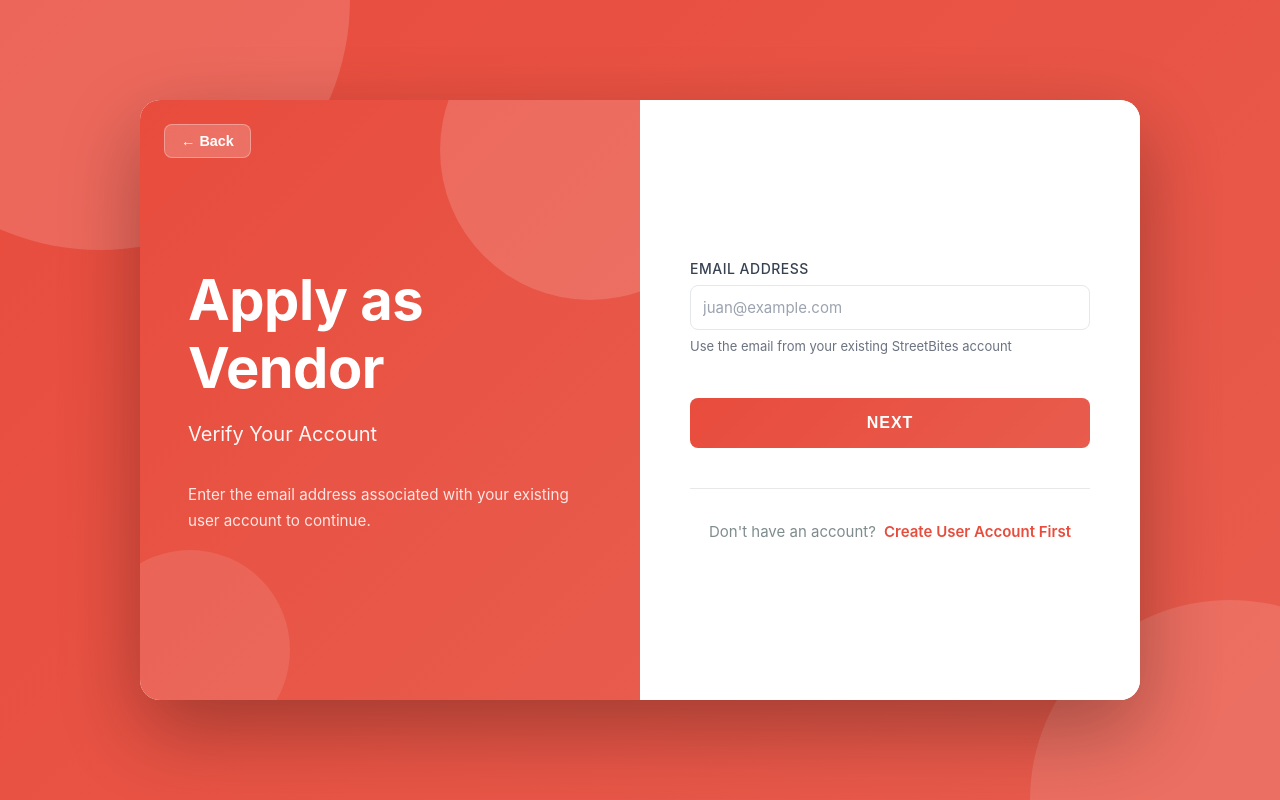
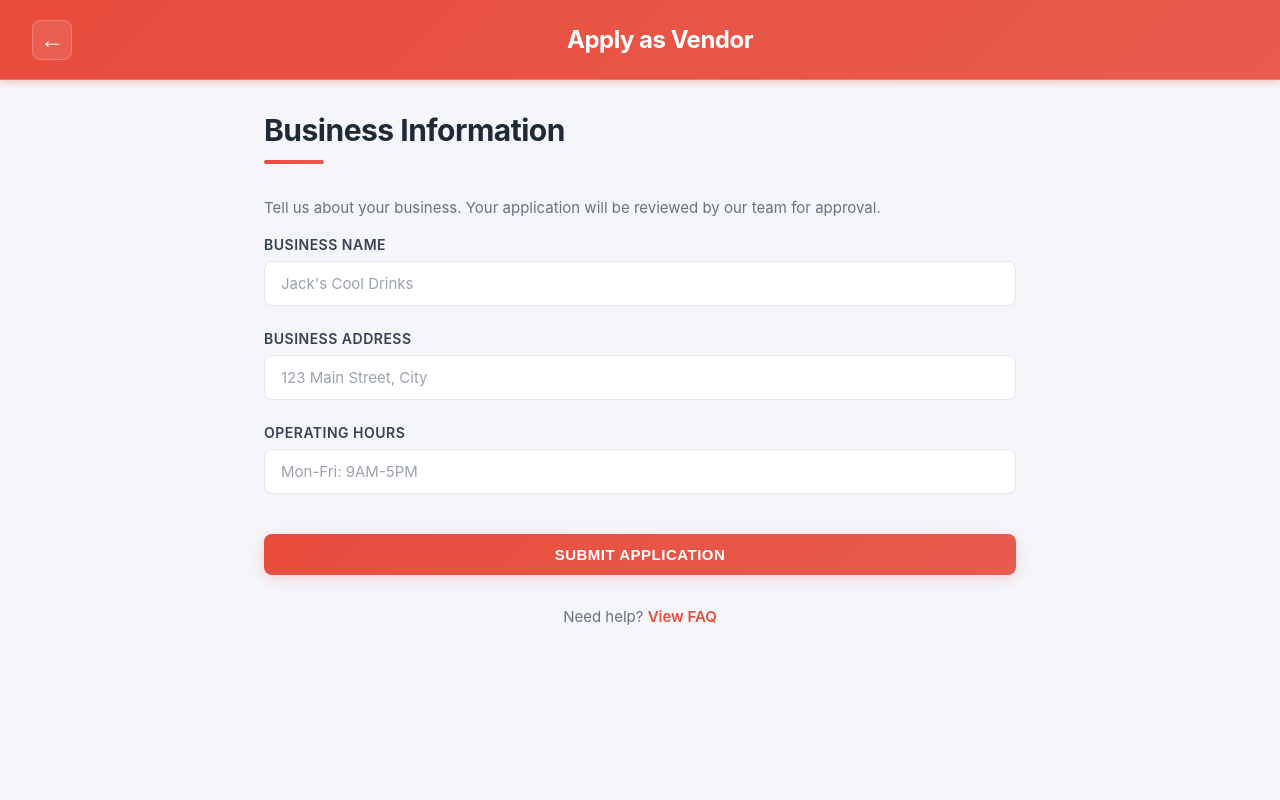
Before and after one commit to jikcbayabay/StreetBites, a React (Vite) app: page /vendor-signup in a window 1280 px wide. Built offline with nearby package versions, Linux system fonts and the light colour scheme; no server answers.

Commit message:
more changes ata

```diff
--- /dev/null
+++ b/src/pages/VendorSignup.css
@@ -0,0 +1,98 @@
+/* VendorSignup.css - Add this to your ProfilePage.css or create as separate file */
+
+/* ===== VENDOR SIGNUP PAGE ===== */
+.vendor-signup-page .header-title {
+  color: white;
+}
+
+.vendor-signup-page .content-section {
+  padding: 2rem 1.5rem;
+  flex-grow: 1;
+  max-width: 800px;
+  margin: 0 auto;
+  width: 100%;
+}
+
+.vendor-signup-page .section-title {
+  font-size: 1.875rem;
+  font-weight: 700;
+  color: #1f2937;
+  margin-bottom: 2rem;
+  position: relative;
+  padding-bottom: 1rem;
+  letter-spacing: -0.5px;
+}
+
+.vendor-signup-page .section-title::after {
+  content: '';
+  position: absolute;
+  bottom: 0;
+  left: 0;
+  width: 60px;
+  height: 4px;
+  background: linear-gradient(90deg, #E84C3D, #E85C4D);
+  border-radius: 2px;
+}
+
+.vendor-description {
+  color: #6b7280;
+  margin-bottom: 2rem;
+  font-size: 0.9375rem;
+  line-height: 1.6;
+}
+
+.vendor-loading {
+  text-align: center;
+  padding: 40px;
+  color: #6b7280;
+  font-size: 1rem;
+}
+
+.vendor-error {
+  color: #dc2626;
+  font-size: 0.875rem;
+  margin-top: 0.5rem;
+  display: block;
+  font-weight: 500;
+}
+
+.vendor-submit-error {
+  margin-bottom: 1.5rem;
+  padding: 1rem;
+  background-color: #fee2e2;
+  border-radius: 12px;
+  border: 1px solid #fca5a5;
+  color: #991b1b;
+  font-size: 0.9375rem;
+  text-align: center;
+  font-weight: 500;
+}
+
+.vendor-help-section {
+  margin-top: 2rem;
+  text-align: center;
+  font-size: 0.9375rem;
+  color: #6b7280;
+}
+
+.vendor-help-link {
+  color: #E84C3D;
+  text-decoration: none;
+  font-weight: 600;
+  transition: all 0.2s ease;
+}
+
+.vendor-help-link:hover {
+  text-decoration: underline;
+}
+
+/* Responsive */
+@media (max-width: 768px) {
+  .vendor-signup-page .section-title {
+    font-size: 1.5rem;
+  }
+
+  .vendor-signup-page .content-section {
+    padding: 1.5rem 1rem;
+  }
+}
--- a/src/pages/VendorSignup.jsx
+++ b/src/pages/VendorSignup.jsx
@@ -1,14 +1,15 @@
 // src/pages/VendorSignup.jsx
-import React, { useState } from 'react';
+import React, { useState, useEffect } from 'react';
 import { useNavigate } from 'react-router-dom';
+import { auth } from '../services/firebase';
 import vendorSignupService from '../services/vendorSignupService';
-import './LoginPage.css';
+import './VendorSignup.css';
 
 const VendorSignup = () => {
   const navigate = useNavigate();
-  const [step, setStep] = useState(1); // 1 or 2
+  const [currentUser, setCurrentUser] = useState(null);
+  const [isCheckingAuth, setIsCheckingAuth] = useState(true);
   const [formData, setFormData] = useState({
-    email: '',
     businessName: '',
     address: '',
     operatingHours: ''
@@ -16,58 +17,45 @@ const VendorSignup = () => {
   const [errors, setErrors] = useState({});
   const [isLoading, setIsLoading] = useState(false);
 
-  // Validate email
-  const validateEmail = (email) => /\S+@\S+\.\S+/.test(email);
+  // Check authentication on component mount
+  useEffect(() => {
+    const user = auth.currentUser;
+    console.log('Current authenticated user:', user);
 
-  // Normalize email
-  const normalizeEmail = (email) => email.trim().toLowerCase();
+    if (user) {
+      setCurrentUser({
+        uid: user.uid,
+        email: user.email,
+        displayName: user.displayName
+      });
+    } else {
+      console.error('No authenticated user found');
+      setErrors({ auth: 'You must be logged in to apply as a vendor' });
+    }
+
+    setIsCheckingAuth(false);
+  }, []);
 
   // Event handlers
   const handleChange = (e) => {
     const { name, value } = e.target;
-
-    if (name === 'email') {
-      const normalized = normalizeEmail(value);
-      setFormData((prev) => ({ ...prev, email: normalized }));
-
-      if (validateEmail(normalized)) {
-        setErrors((prev) => ({ ...prev, email: '' }));
-      }
-    } else {
     setFormData((prev) => ({ ...prev, [name]: value }));
-    }
-  };
-
-  const handleNextStep1 = (e) => {
-    e.preventDefault();
-
-    const newErrors = {};
-
-    if (!validateEmail(formData.email)) {
-      newErrors.email = 'Please enter a valid email address';
-    }
-
-    if (Object.keys(newErrors).length > 0) {
-      setErrors(newErrors);
-      return;
-    }
-
-    setErrors({});
-    setStep(2);
   };
 
   const handleBack = () => {
-    if (step === 2) {
-      setStep(1);
-    } else {
-      navigate('/login');
-    }
+    navigate('/profile');
   };
 
   const handleSubmit = async (e) => {
     e.preventDefault();
 
-    // Validate Step 2 fields
+    // Check if user is authenticated
+    if (!currentUser) {
+      setErrors({ auth: 'You must be logged in to apply as a vendor' });
+      return;
+    }
+
+    // Validate fields
     const newErrors = {};
 
     if (!formData.businessName.trim()) {
@@ -91,9 +79,10 @@ const VendorSignup = () => {
     setIsLoading(true);
 
     try {
-      // Call the vendor application service
+      // Call the vendor application service with UID
       const result = await vendorSignupService.applyAsVendor({
-        email: formData.email,
+        uid: currentUser.uid,
+        email: currentUser.email,
         businessName: formData.businessName,
         address: formData.address,
         operatingHours: formData.operatingHours
@@ -101,8 +90,11 @@ const VendorSignup = () => {
 
       console.log('Vendor application successful:', result);
 
-      // Redirect to vendor dashboard or success page
-      navigate('/vendor-dashboard');
+      // Show success message
+      alert('Application submitted successfully! You will be notified once approved.');
+
+      // Redirect back to profile
+      navigate('/profile');
 
     } catch (error) {
       console.error('Vendor application error:', error);
@@ -114,53 +106,41 @@ const VendorSignup = () => {
     }
   };
 
+  // Show loading while checking authentication
+  if (isCheckingAuth) {
     return (
-    <div className="login-page">
-      <div className="login-wrapper">
-        <div className="login-hero">
-          <button className="back-btn" onClick={handleBack} disabled={isLoading}>
-            ← Back
+      <div className="profile-page-background">
+        <div className="profile-container">
+          <div className="vendor-loading">
+            <p>Loading...</p>
+          </div>
+        </div>
+      </div>
+    );
+  }
+
+  return (
+    <div className="profile-page-background account-page vendor-signup-page">
+      <div className="profile-container">
+        <header className="profile-header">
+          <button
+            className="collapse-button"
+            onClick={handleBack}
+            disabled={isLoading}
+          >
+            ←
           </button>
-          <h1 className="logo-title">Apply as Vendor</h1>
-          <p className="logo-subtitle">
-            {step === 1 ? 'Verify Your Account' : 'Business Information'}
+          <h1 className="header-title">Apply as Vendor</h1>
+        </header>
+
+        <div className="content-section">
+          <h2 className="section-title">Business Information</h2>
+
+          <p className="vendor-description">
+            Tell us about your business. Your application will be reviewed by our team for approval.
           </p>
-          <p className="hero-description">
-            {step === 1
-              ? 'Enter the email address associated with your existing user account to continue.'
-              : 'Tell us about your business. Your application will be reviewed by our team for approval.'}
-          </p>
-        </div>
 
-        <main className="login-content">
-          {/* Step 1: Email Verification */}
-          {step === 1 && (
-            <form className="email-form" onSubmit={handleNextStep1} noValidate>
-              <div className="form-group">
-                <label htmlFor="email" className="form-label">Email Address</label>
-                <input
-                  type="email"
-                  id="email"
-                  name="email"
-                  className="form-input"
-                  placeholder="juan@example.com"
-                  value={formData.email}
-                  onChange={handleChange}
-                  required
-                />
-                {errors.email && <span className="error-message">{errors.email}</span>}
-                <small style={{ display: 'block', marginTop: '8px', color: '#6b7280', fontSize: '13px' }}>
-                  Use the email from your existing StreetBites account
-                </small>
-              </div>
-
-              <button type="submit" className="submit-btn">Next</button>
-            </form>
-          )}
-
-          {/* Step 2: Business Information */}
-          {step === 2 && (
-            <form className="email-form" onSubmit={handleSubmit} noValidate>
+          <form onSubmit={handleSubmit} noValidate>
             <div className="form-group">
               <label htmlFor="businessName" className="form-label">
                 Business Name
@@ -174,10 +154,10 @@ const VendorSignup = () => {
                 value={formData.businessName}
                 onChange={handleChange}
                 required
-                  disabled={isLoading}
+                disabled={isLoading || !currentUser}
               />
               {errors.businessName && (
-                  <span className="error-message">{errors.businessName}</span>
+                <span className="vendor-error">{errors.businessName}</span>
               )}
             </div>
 
@@ -190,14 +170,14 @@ const VendorSignup = () => {
                 id="address"
                 name="address"
                 className="form-input"
-                  placeholder="Etivac"
+                placeholder="123 Main Street, City"
                 value={formData.address}
                 onChange={handleChange}
                 required
-                  disabled={isLoading}
+                disabled={isLoading || !currentUser}
               />
               {errors.address && (
-                  <span className="error-message">{errors.address}</span>
+                <span className="vendor-error">{errors.address}</span>
               )}
             </div>
 
@@ -210,52 +190,41 @@ const VendorSignup = () => {
                 id="operatingHours"
                 name="operatingHours"
                 className="form-input"
-                  placeholder="1pm to 3pm"
+                placeholder="Mon-Fri: 9AM-5PM"
                 value={formData.operatingHours}
                 onChange={handleChange}
                 required
-                  disabled={isLoading}
+                disabled={isLoading || !currentUser}
               />
               {errors.operatingHours && (
-                  <span className="error-message">{errors.operatingHours}</span>
+                <span className="vendor-error">{errors.operatingHours}</span>
               )}
             </div>
 
-              <div className="form-group" style={{
-                backgroundColor: '#f3f4f6',
-                padding: '12px',
-                borderRadius: '8px',
-                marginBottom: '20px'
-              }}>
-                <p style={{ margin: 0, fontSize: '14px', color: '#6b7280' }}>
-                  <strong>📋 Application Status:</strong> Pending Review
-                </p>
-                <small style={{ display: 'block', marginTop: '4px', color: '#6b7280', fontSize: '12px' }}>
-                  Your vendor application will be reviewed by our team. You'll receive an email notification once approved.
-                </small>
-              </div>
-
             {errors.submit && (
-                <div className="error-message" style={{ marginBottom: '16px', textAlign: 'center' }}>
+              <div className="vendor-submit-error">
                 {errors.submit}
               </div>
             )}
 
-              <button type="submit" className="submit-btn" disabled={isLoading}>
+            <div className="button-group">
+              <button
+                type="submit"
+                className="btn-primary"
+                disabled={isLoading || !currentUser}
+              >
                 {isLoading ? 'Submitting Application...' : 'Submit Application'}
               </button>
+            </div>
           </form>
-          )}
 
-          <div className="signup-section">
-            <span className="signup-text">
-              Don't have an account?{' '}
-              <a href="/user-sign" className="signup-link">
-                Create User Account First
+          <div className="vendor-help-section">
+            Need help?{' '}
+            <a href="/faq" className="vendor-help-link">
+              View FAQ
             </a>
-            </span>
           </div>
-        </main>
+        </div>
       </div>
     </div>
   );
```
Lines whose indentation alone changed are shown as unchanged.
